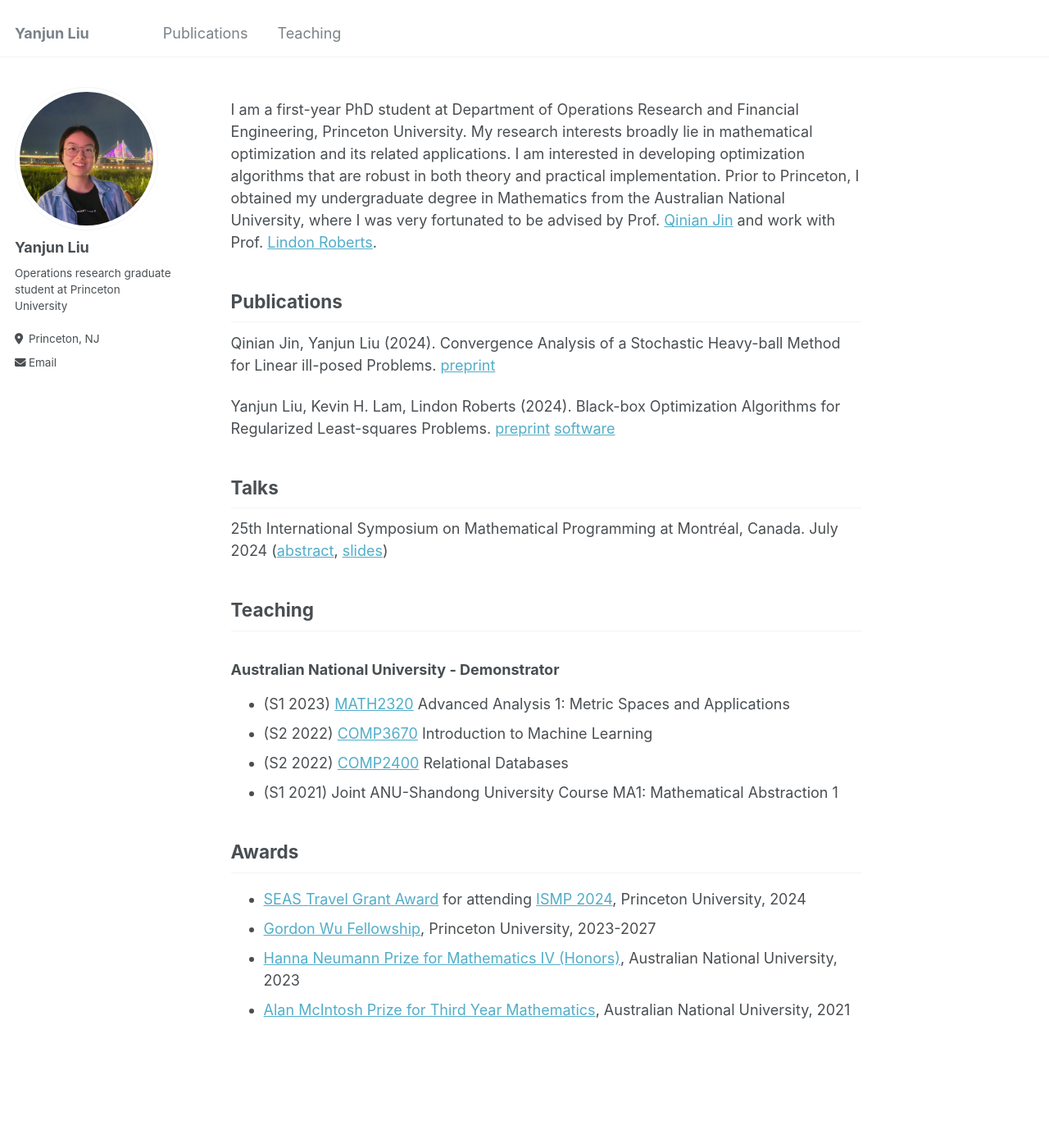
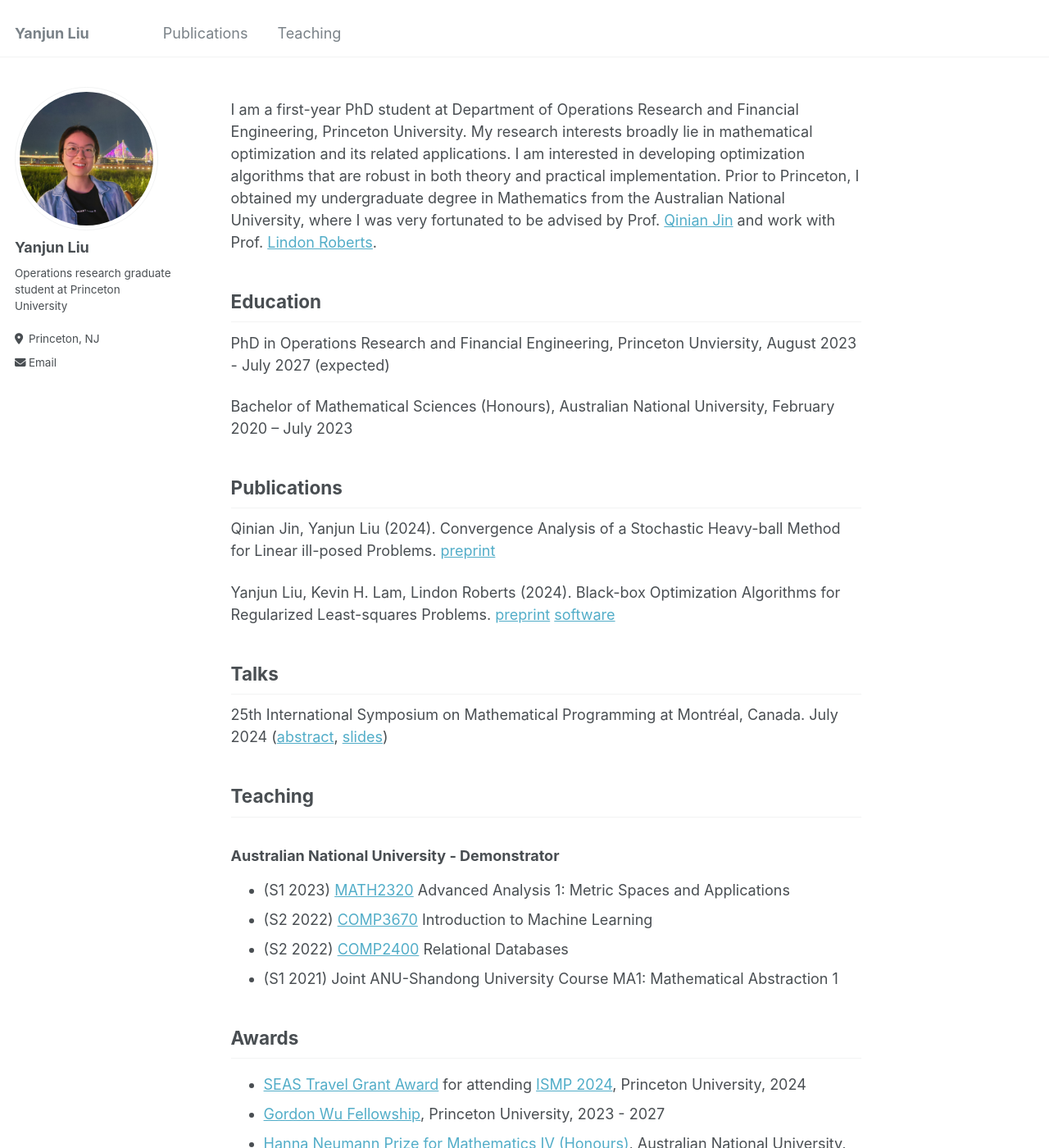
Before and after one commit to yanjunliu-regina/yanjunliu-regina.github.io, a Jekyll site: the page built from _pages/about.md, in a window 1280 px wide and 1400 px high. Shown: the whole window at 82% size. Built offline with Jekyll 4.4.1, drawn with Linux system fonts in a browser that asks for light colours.

Commit message:
Add education details

```diff
--- a/_pages/about.md
+++ b/_pages/about.md
@@ -8,6 +8,12 @@ redirect_from:
 ---
 I am a first-year PhD student at Department of Operations Research and Financial Engineering, Princeton University. My research interests broadly lie in mathematical optimization and its related applications. I am interested in developing optimization algorithms that are robust in both theory and practical implementation.
 Prior to Princeton, I obtained my undergraduate degree in Mathematics from the Australian National University, where I was very fortunated to be advised by Prof. [Qinian Jin](https://researchers.anu.edu.au/researchers/jin-q) and work with Prof. [Lindon Roberts](https://lindonroberts.github.io/).
+
+<h2 id="education">Education</h2>
+
+PhD in Operations Research and Financial Engineering, Princeton Unviersity, August 2023 - July 2027 (expected)
+
+Bachelor of Mathematical Sciences (Honours), Australian National University, February 2020 – July 2023
 
 <h2 id="publications">Publications</h2>
 
@@ -32,6 +38,6 @@ Yanjun Liu, Kevin H. Lam, Lindon Roberts (2024). Black-box Optimization Algorith
 <h2 id="awards">Awards</h2>
 
 * [SEAS Travel Grant Award](https://engineering.princeton.edu/funding/travel-funds#:~:text=The%20School%20of%20Engineering%20and,or%20traveling%20for%20a%20research%2D) for attending [ISMP 2024](https://ismp2024.gerad.ca/), Princeton University, 2024
-* [Gordon Wu Fellowship](https://gradschool.princeton.edu/financial-support/fellowships/princeton-fellowships/gordon-wu-fellowship), Princeton University, 2023-2027
-* [Hanna Neumann Prize for Mathematics IV (Honors)](https://www.anu.edu.au/students/program-administration/prizes/hanna-neumann-prize-for-mathematics-iv-honours#:~:text=Overview,for%20Mathematics%20IV(H)), Australian National University, 2023
+* [Gordon Wu Fellowship](https://gradschool.princeton.edu/financial-support/fellowships/princeton-fellowships/gordon-wu-fellowship), Princeton University, 2023 - 2027
+* [Hanna Neumann Prize for Mathematics IV (Honours)](https://www.anu.edu.au/students/program-administration/prizes/hanna-neumann-prize-for-mathematics-iv-honours#:~:text=Overview,for%20Mathematics%20IV(H)), Australian National University, 2023
 * [Alan McIntosh Prize for Third Year Mathematics](https://www.anu.edu.au/students/program-administration/prizes/alan-mcintosh-prize-for-third-year-mathematics), Australian National University, 2021
```
